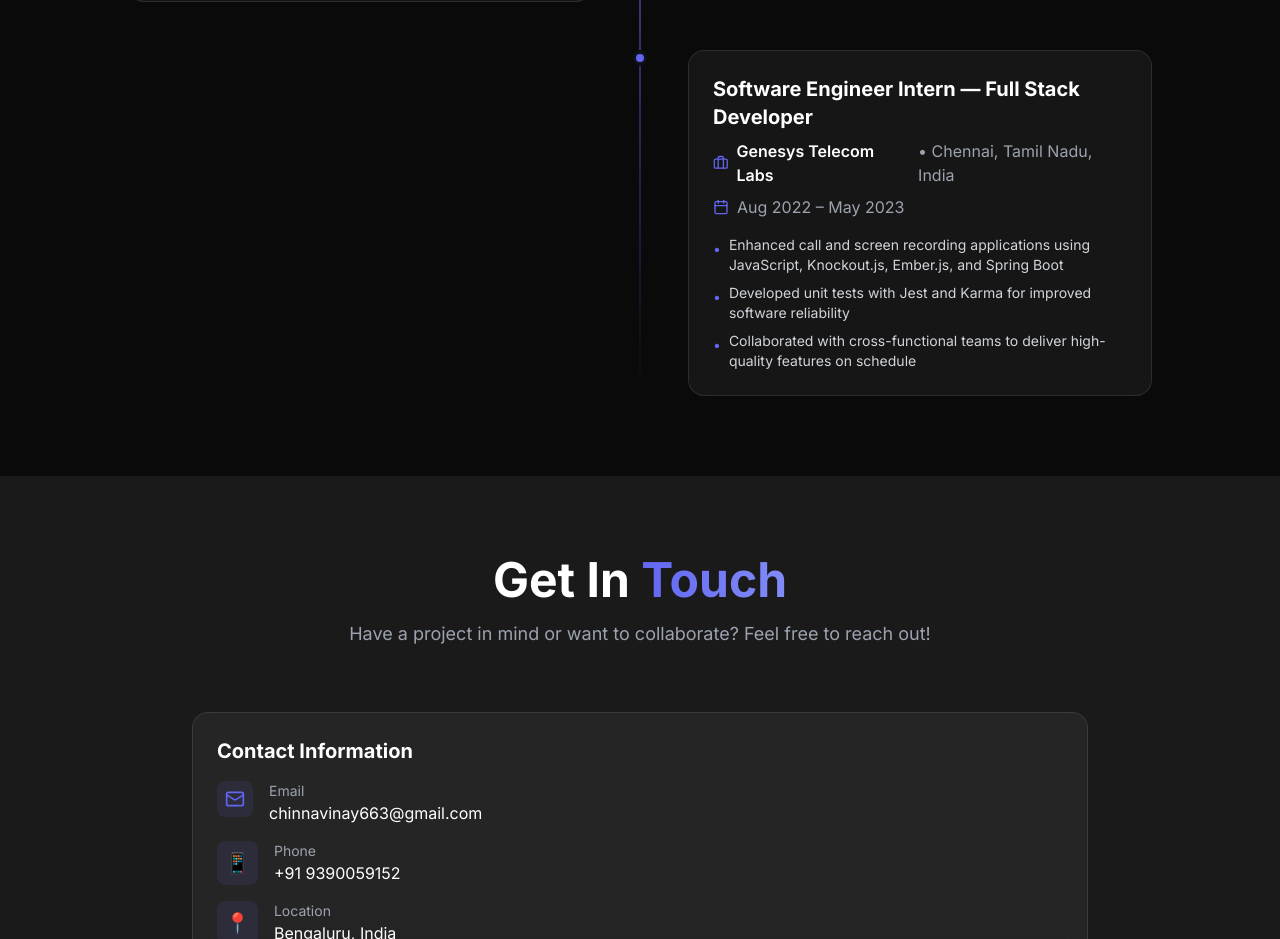
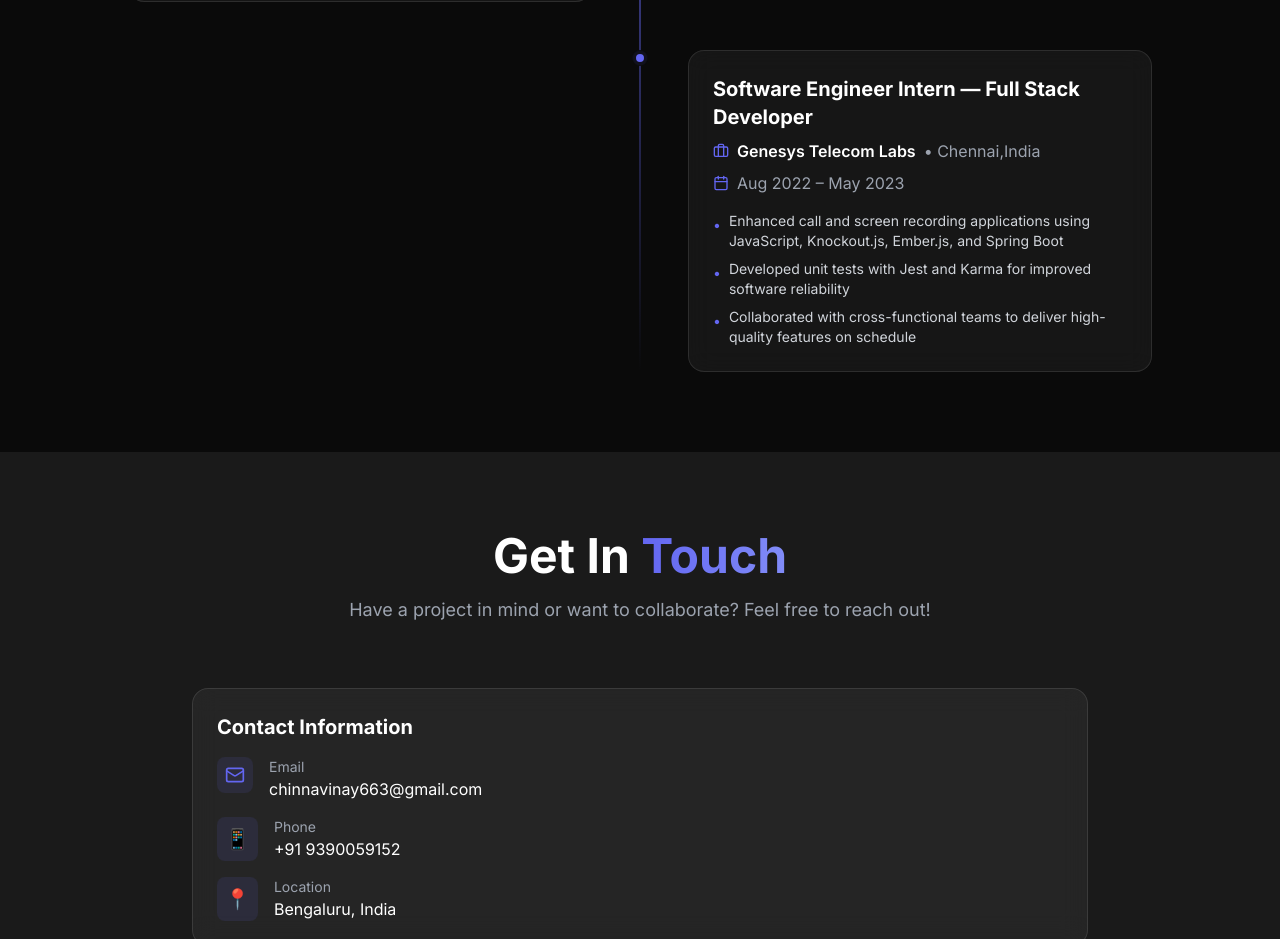
Before and after one commit to Tvinay03/portfolio, a Next.js app: page / in a window 1280 px wide. Shown: the part 3460-4399 px from the top of the page. Built offline with nearby package versions, Linux system fonts and the light colour scheme.

Commit message:
Fix location formatting in Experience component

```diff
--- a/components/Experience.tsx
+++ b/components/Experience.tsx
@@ -24,7 +24,7 @@ const experiences = [
     id: 2,
     role: "Software Engineer Intern — Full Stack Developer",
     company: "Genesys Telecom Labs",
-    location: "Chennai, Tamil Nadu, India",
+    location: "Chennai,India",
     period: "Aug 2022 – May 2023",
     responsibilities: [
       "Enhanced call and screen recording applications using JavaScript, Knockout.js, Ember.js, and Spring Boot",
```
